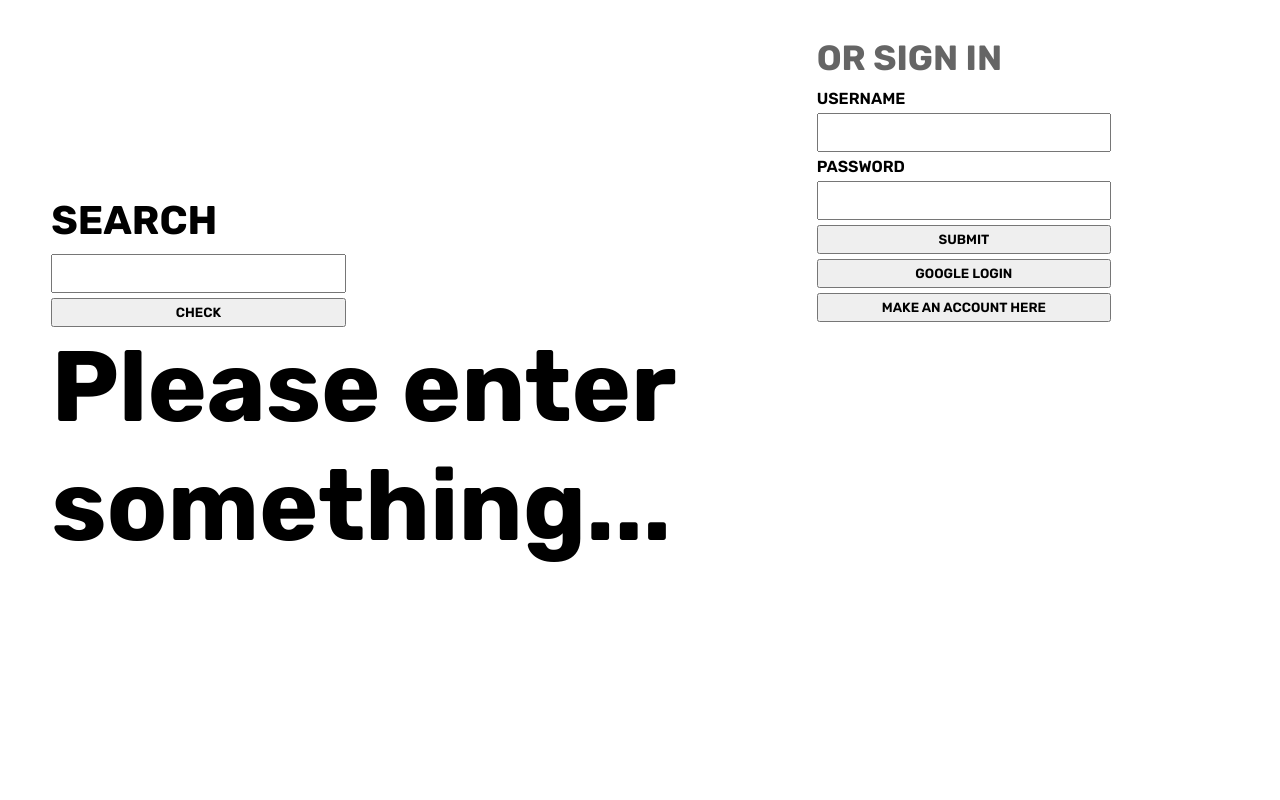
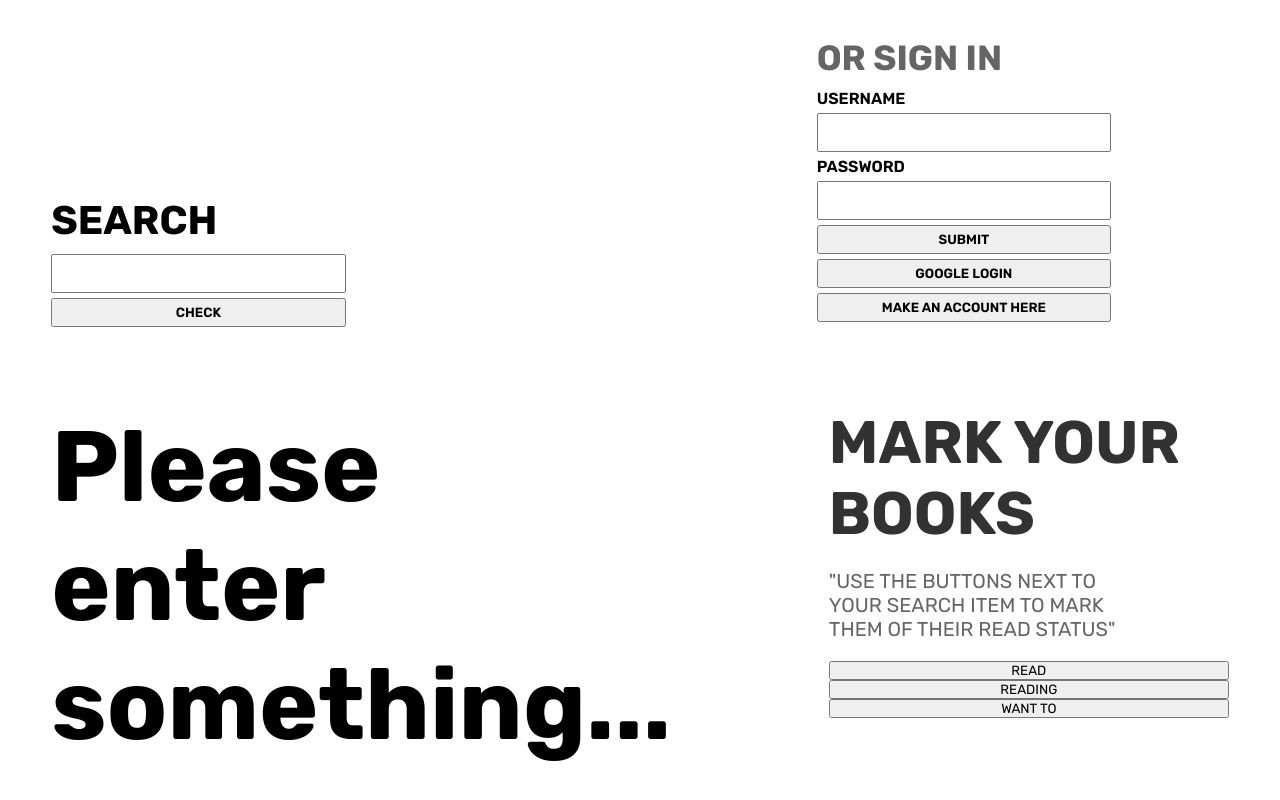
Before and after one commit to mikes-cpu/book-app, a React (Create React App) app in the folder client/: page / in a window 1280 px wide. Shown: the part 1208-2008 px from the top of the page. Before the commit the page ends 1824 px from the top, so only its background shows below. Built offline with nearby package versions, Linux system fonts and the light colour scheme.

Commit message:
added fixed element to the home page

```diff
--- a/client/src/components/BookCard/BookCard.jsx
+++ b/client/src/components/BookCard/BookCard.jsx
@@ -14,11 +14,16 @@ function BookCard({ book }) {
             <p>{book.volumeInfo.title}</p>
             <h2>Author:</h2>
             <p>{book.volumeInfo.authors}</p>
-            <h2>Categories:</h2>
+            {/* <h2>Categories:</h2>
             <p>{book.volumeInfo.categories}</p>
             <h2>Publisher:</h2>
             <p>{book.volumeInfo.publisher}</p>
-            <button>Add</button>
+            <button>Add</button> */}
+          </div>
+          <div className="container__buttons">
+            <button className="button__wantTo">WANT TO</button>
+            <button className="button__reading">READING</button>
+            <button className="button__read">READ</button>
           </div>
         </div>
       </div>
--- a/client/src/components/BookCard/BookCard.scss
+++ b/client/src/components/BookCard/BookCard.scss
@@ -1,20 +1,36 @@
 .bookCard__container {
+  border: 1px solid #333;
+  padding: 20px;
   display: flex;
   flex-direction: row;
-  // border: 1px solid black;
-  // width: 50%;
-  height: 350px;
   .container__thumbnail {
-    display: flex;
-    // flex-direction: column;
-    // justify-content: center;
-    // align-items: center;
     img {
-      object-fit: contain;
-      padding: 20px;
+      margin-right: 20px;
     }
   }
   .container__info {
-    padding: 40px;
+    margin-right: 40px;
+    width: 200px;
+  }
+
+  .container__buttons {
+    display: flex;
+    flex-direction: column;
+    justify-content: space-evenly;
+
+    button {
+      padding: 15px;
+      border-radius: 10%;
+      font-weight: 600;
+    }
+    .button__wantTo {
+      background-color: #ff5d5d;
+    }
+    .button__reading {
+      background-color: #f5bc52;
+    }
+    .button__read {
+      background-color: #a0ff60;
+    }
   }
 }
--- a/client/src/components/BookCardList/BookCardList.scss
+++ b/client/src/components/BookCardList/BookCardList.scss
@@ -1,5 +1,5 @@
 .bookCardList__container {
   display: grid;
-  grid-template-columns: repeat(2, 1fr);
+  grid-template-columns: repeat(1, 1fr);
   gap: 40px;
 }
--- a/client/src/components/SectionLayout1/SectionLayout1.jsx
+++ b/client/src/components/SectionLayout1/SectionLayout1.jsx
@@ -1,9 +1,28 @@
-import React from "react";
+import React, { useEffect, useState } from "react";
 import BookCardList from "../BookCardList";
 import SearchBox from "../SearchBox.js/SearchBox";
 import "./SectionLayout1.scss";
 
 function SectionLayout1({ setSearch, apiResponse }) {
+  const [isFixed, setIsFixed] = useState("");
+
+  const scrollHandler = () => {
+    let position = window.pageYOffset;
+    console.log(position);
+    let className = "";
+    if (position >= 1400) {
+      setIsFixed("searchResults_links__fixed");
+    } else {
+      setIsFixed("");
+    }
+
+    return className;
+  };
+
+  window.addEventListener("scroll", scrollHandler);
+
+  useEffect(() => {}, []);
+
   return (
     <>
       <div className="sectionLayout1">
@@ -30,7 +49,21 @@ function SectionLayout1({ setSearch, apiResponse }) {
               </form>
             </div>
           </div>
-          <BookCardList apiResponse={apiResponse} />
+          <div className="container__searchResults">
+            <div className="searchResults__bookList">
+              <BookCardList apiResponse={apiResponse} />
+            </div>
+            <div className={`searchResults__links ${isFixed}`}>
+              <h2>MARK YOUR BOOKS</h2>
+              <p>
+                "USE THE BUTTONS NEXT TO YOUR SEARCH ITEM TO MARK THEM OF THEIR
+                READ STATUS"
+              </p>
+              <button>READ</button>
+              <button>READING</button>
+              <button>WANT TO</button>
+            </div>
+          </div>
         </div>
       </div>
     </>
--- a/client/src/components/SectionLayout1/SectionLayout1.scss
+++ b/client/src/components/SectionLayout1/SectionLayout1.scss
@@ -18,6 +18,7 @@
   .container__main {
     display: flex;
     justify-content: space-between;
+    margin-bottom: 80px;
 
     .main__search {
       display: flex;
@@ -61,4 +62,36 @@
       }
     }
   }
+
+  .container__searchResults {
+    display: flex;
+    justify-content: space-between;
+    .searchResults__bookList {
+      width: 40%;
+    }
+    .searchResults__links {
+      display: flex;
+      flex-direction: column;
+      h2 {
+        font-size: 60px;
+        width: 400px;
+        margin-bottom: 20px;
+        opacity: 0.8;
+      }
+
+      p {
+        font-size: 20px;
+        opacity: 0.6;
+        width: 300px;
+        margin-bottom: 20px;
+      }
+    }
+
+    .searchResults_links__fixed {
+      position: fixed;
+      right: 120px;
+      bottom: 200px;
+      transition: width 2s, height 2s, transform 2s;
+    }
+  }
 }
```
